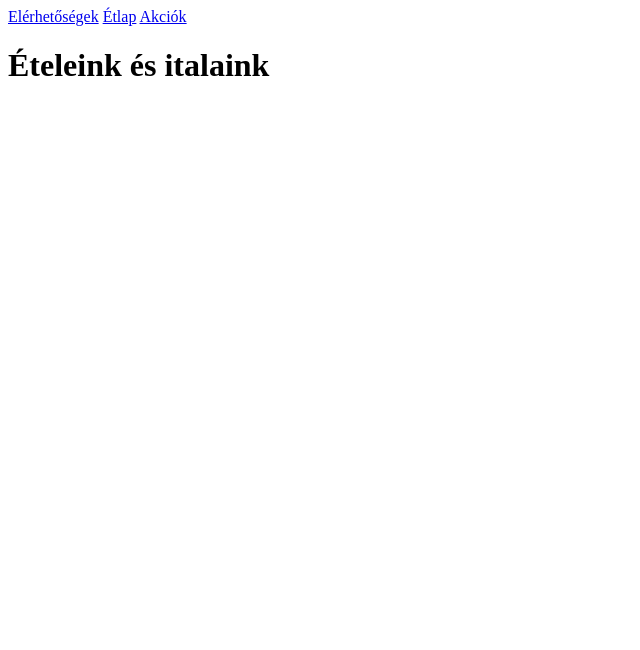
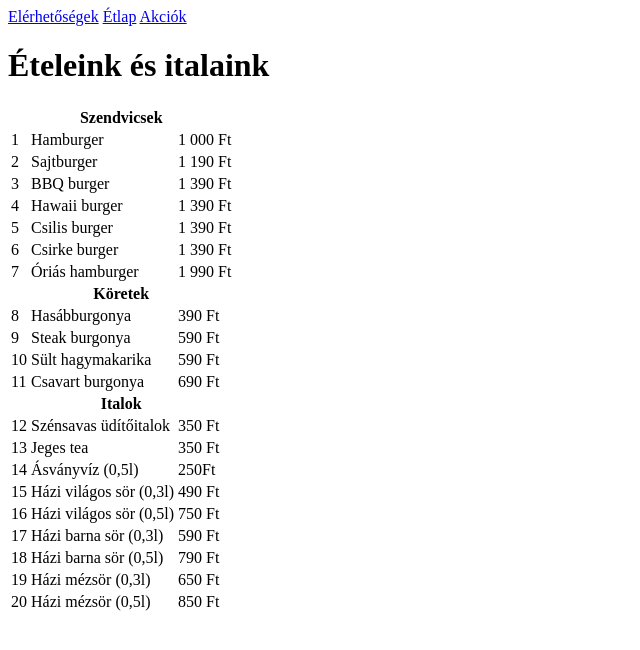
Before and after one commit to reiderzoltan/reiderzoltan.github.io, a plain HTML site: page hamburgerezo/etlap.html in a window 1280 px wide. Shown: the whole page, without its empty margins (0-640 px from the left). Drawn offline with Linux system fonts and the light colour scheme.

Commit message:
20200805_2020

```diff
--- a/hamburgerezo/etlap.html
+++ b/hamburgerezo/etlap.html
@@ -1,10 +1,12 @@
 <!DOCTYPE html>
 <html lang="en">
+
 <head>
     <meta charset="UTF-8">
     <meta name="viewport" content="width=device-width, initial-scale=1.0">
     <title>Hamburgerező - Étlap</title>
 </head>
+
 <body>
 
     <a href="index.html">Elérhetőségek</a>
@@ -13,5 +15,139 @@
 
     <h1>Ételeink és italaink</h1>
 
+    <table>
+        <thead>
+            <tr>
+                <th colspan="3">Szendvicsek</th>
+            </tr>
+        </thead>
+        <tbody>
+        <tr>
+            <td>1</td>
+            <td>Hamburger</td>
+            <td>1 000 Ft</td>
+        </tr>
+        <tr>
+            <td>2</td>
+            <td>Sajtburger</td>
+            <td>1 190 Ft</td>
+        </tr>
+        <tr>
+            <td>3</td>
+            <td>BBQ burger</td>
+            <td>1 390 Ft</td>
+        </tr>
+        <tr>
+            <td>4</td>
+            <td>Hawaii burger</td>
+            <td>1 390 Ft</td>
+        </tr>
+        <tr>
+            <td>5</td>
+            <td>Csilis burger</td>
+            <td>1 390 Ft</td>
+        </tr>
+        <tr>
+            <td>6</td>
+            <td>Csirke burger</td>
+            <td>1 390 Ft</td>
+        </tr>
+        <tr>
+            <td>7</td>
+            <td>Óriás hamburger</td>
+            <td>1 990 Ft</td>
+        </tr>
+        <thead>
+            <tr>
+                <th colspan="3">Köretek</th>
+            </tr>
+        </tbody>
+        <tbody>
+            <tr>
+                <td>8</td>
+                <td>Hasábburgonya</td>
+                <td>390 Ft</td>
+            </tr>
+            <tr>
+                <td>9</td>
+                <td>Steak burgonya</td>
+                <td>590 Ft</td>
+            </tr>
+            <tr>
+                <td>10</td>
+                <td>Sült hagymakarika</td>
+                <td>590 Ft</td>
+            </tr>
+            <tr>
+                <td>11</td>
+                <td>Csavart burgonya</td>
+                <td>690 Ft</td>
+            </tr>
+        </tbody>
+        <thead>
+            <tr>
+                <th colspan="3">Italok</th>
+            </tr>
+        </thead>
+        <tbody>
+            <tr>
+                <td>12</td>
+                <td>Szénsavas üdítőitalok</td>
+                <td>350 Ft</td>
+            </tr>
+            <tr>
+                <td>13</td>
+                <td>Jeges tea</td>
+                <td>350 Ft</td>
+            </tr>
+            <tr>
+                <td>14</td>
+                <td>Ásványvíz (0,5l)</td>
+                <td>250Ft</td>
+            </tr>
+            <tr>
+                <td>15</td>
+                <td>Házi világos sör (0,3l)</td>
+                <td>490 Ft</td>
+            </tr>
+            <tr>
+                <td>16</td>
+                <td>Házi világos sör (0,5l)</td>
+                <td>750 Ft</td>
+            </tr>
+            <tr>
+                <td>17</td>
+                <td>Házi barna sör (0,3l)</td>
+                <td>590 Ft</td>
+            </tr>
+            <tr>
+                <td>18</td>
+                <td>Házi barna sör (0,5l)</td>
+                <td>790 Ft</td>
+            </tr>
+            <tr>
+                <td>19</td>
+                <td>Házi mézsör (0,3l)</td>
+                <td>650 Ft</td>
+            </tr>
+            <tr>
+                <td>20</td>
+                <td>Házi mézsör (0,5l)</td>
+                <td>850 Ft</td>
+            </tr>
+        </tbody>
+
+
+
+
+
+
+
+
+    </table>
+
+
+
 </body>
+
 </html>
```
Also changed, not shown: hamburgerezo/akciok.html (+6 -3 lines), hamburgerezo/index.html (+4 -4 lines), hamburgerezo/css/style.css (added), hamburgerezo/img/ChilliBurger.jpg (added), hamburgerezo/img/HellBurgerMenu.png (added), hamburgerezo/img/childBurger.jpg (added).
